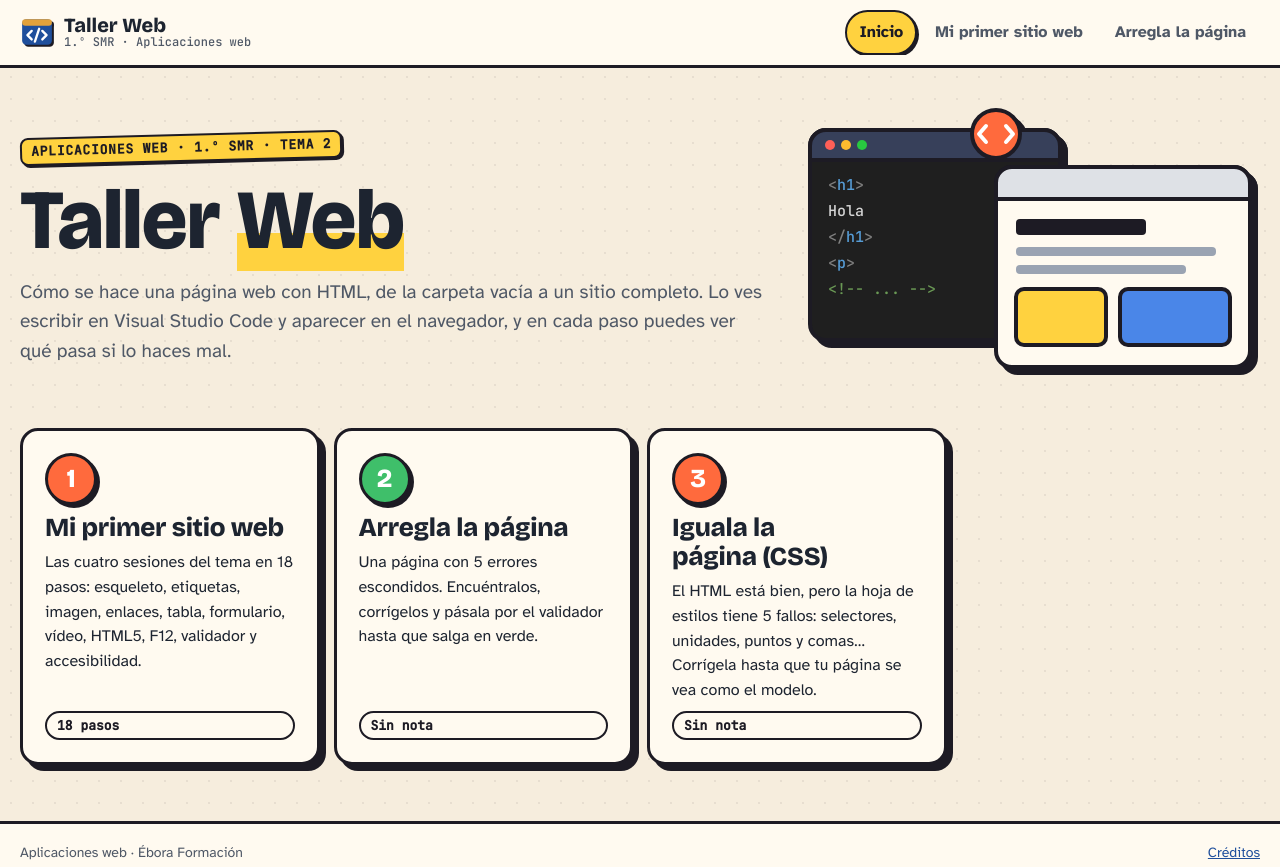
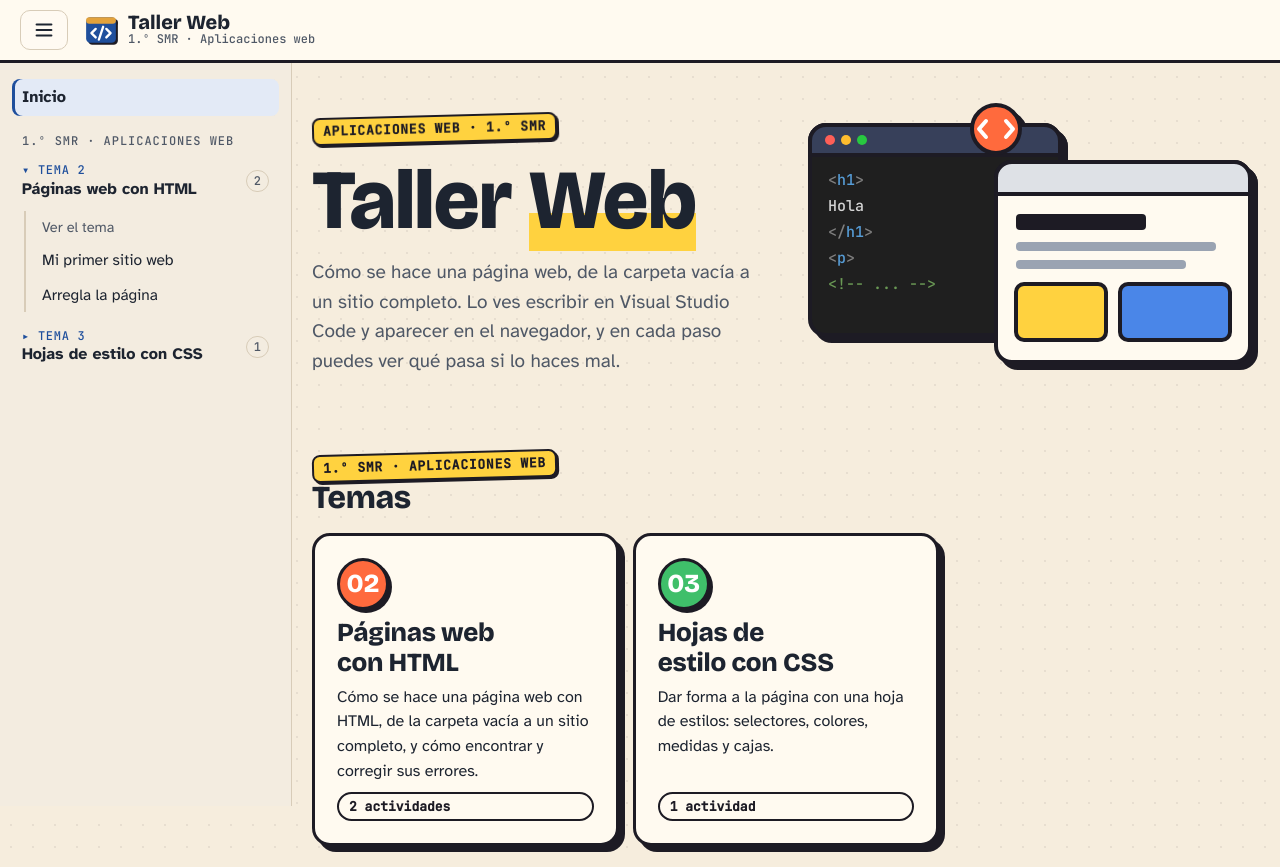
Before and after one commit to luisbs-ebora/taller-web, a plain HTML site: page index.html in a window 1280 px wide. Shown: the top 867 px of the page. Drawn offline with nearby package versions, Linux system fonts and the light colour scheme.

Commit message:
Menú lateral con los temas plegables y portada fija
- El menú de arriba pasa a un lateral: Tema 2 (HTML) y Tema 3 (CSS), cada uno con sus actividades; se abre solo el de la página en la que estás.
- La portada lleva un acceso por tema y cada tema tiene su página. Todo sale de un único índice (indice.js).

Co-Authored-By: Claude Fable 5.2 <noreply@anthropic.com>
Claude-Session: https://claude.ai/code/session_01SL1qqGagsrANCXmqtN8xhy

```diff
--- a/assets/css/app.css
+++ b/assets/css/app.css
@@ -227,3 +227,45 @@ dialog p { margin: 10px 0 18px; }
 .selector-temas a span { font-weight: 700; line-height: 1.3; }
 .selector-temas a:hover { box-shadow: inset 0 0 0 2px var(--azul); }
 .selector-temas a[aria-current="page"] { background: var(--azul-2); box-shadow: inset 0 0 0 2px var(--azul); }
+
+/* ---------- Menú lateral ---------- */
+.cabecera { justify-content: flex-start; flex-direction: row !important; align-items: center !important; }
+.btn-lateral { display: inline-flex; align-items: center; gap: 8px; padding: 8px 12px; border: 1px solid var(--linea); border-radius: 10px; background: var(--superficie); font-weight: 700; font-size: 16px; cursor: pointer; }
+.btn-lateral svg { width: 22px; height: 22px; }
+.btn-lateral:hover { border-color: var(--tinta-2); }
+.marco { flex: 1; display: flex; align-items: flex-start; width: 100%; }
+.marco > main { flex: 1; min-width: 0; }
+.lateral { --cab: 57px; flex: none; width: 292px; padding: 16px 12px 40px; font-size: 16px; line-height: 1.3; overflow-y: auto; overscroll-behavior: contain; background: var(--papel); border-right: 1px solid var(--linea); }
+.lateral ul { list-style: none; margin: 0; padding: 0; }
+.lateral a { display: flex; gap: 8px; align-items: baseline; padding: 8px 10px; border-radius: 8px; text-decoration: none; color: var(--tinta); }
+.lateral a:hover { background: var(--papel-2); }
+.lateral a[aria-current="page"] { background: var(--azul-2); color: var(--tinta); font-weight: 700; box-shadow: inset 3px 0 0 var(--azul); }
+.lat-inicio a, .lat-grupo > ul a { font-weight: 700; }
+.lat-rotulo { margin: 18px 10px 6px; font: 500 12px/1.2 var(--f-mono); letter-spacing: .08em; text-transform: uppercase; color: var(--tinta-2); }
+.lat-tema { border-radius: 10px; }
+.lat-tema + .lat-tema { margin-top: 2px; }
+.lat-tema summary { display: grid; grid-template-columns: 1fr auto; gap: 0 8px; padding: 9px 10px; border-radius: 8px; cursor: pointer; list-style: none; }
+.lat-tema summary::-webkit-details-marker { display: none; }
+.lat-tema summary:hover { background: var(--papel-2); }
+.lat-n { grid-column: 1; font: 500 12px/1.3 var(--f-mono); letter-spacing: .06em; text-transform: uppercase; color: var(--azul); }
+.lat-n::before { content: '▸ '; }
+.lat-tema[open] .lat-n::before { content: '▾ '; }
+.lat-t { grid-column: 1; font-weight: 700; }
+.lat-tema .cuenta { grid-column: 2; grid-row: 1 / span 2; align-self: center; font: 500 12px/1 var(--f-mono); color: var(--tinta-2); padding: 4px 7px; border: 1px solid var(--linea); border-radius: 999px; }
+.lat-tema ul { margin: 2px 0 8px 12px; padding-left: 8px; border-left: 2px solid var(--linea); }
+.lat-tema li a { font-size: 15.5px; padding: 7px 8px; }
+.lat-tema a.ver-tema { color: var(--tinta-2); font-size: 14.5px; }
+.marca-l { flex: none; width: 16px; height: 16px; border: 2px solid var(--linea); border-radius: 50%; font-size: 11px; line-height: 12px; text-align: center; font-weight: 700; translate: 0 2px; }
+.marca-l.vista { border-color: var(--ambar); }
+.marca-l.ok { border-color: var(--bien); background: var(--bien); color: var(--superficie); }
+.lat-velo { position: fixed; inset: 0; z-index: 14; background: rgba(20, 24, 30, .45); }
+.lat-velo[hidden] { display: none; }
+@media (min-width: 1280px) {
+  .lateral { display: none; position: sticky; top: var(--cab); height: calc(100vh - var(--cab)); }
+  body.con-lateral .lateral { display: block; }
+  .btn-lateral span { display: none; }
+}
+@media (max-width: 1279.98px) {
+  .lateral { position: fixed; z-index: 15; top: 0; left: 0; bottom: 0; width: min(320px, 86vw); padding-top: max(16px, env(safe-area-inset-top)); box-shadow: 8px 0 30px -12px rgba(0,0,0,.4); translate: -105% 0; visibility: hidden; transition: translate .2s ease, visibility .2s; }
+  .lateral.abierto { translate: 0 0; visibility: visible; }
+}
--- /dev/null
+++ b/assets/js/indice.js
@@ -0,0 +1,20 @@
+// indice.js — Qué hay en el taller, por tema. De aquí salen el menú lateral, la portada y la página de cada tema.
+// Para añadir una actividad o un tema, basta con añadirlo aquí.
+export const INDICE = {
+  clave: 'taller-web',
+  grupos: [
+    { rotulo: '1.º SMR · Aplicaciones web', temas: [
+      { id: 't2', n: 'Tema 2', titulo: 'Páginas web con HTML',
+        resumen: 'Cómo se hace una página web con HTML, de la carpeta vacía a un sitio completo, y cómo encontrar y corregir sus errores.',
+        items: [
+          { href: '#/clase', titulo: 'Mi primer sitio web', texto: 'Las cuatro sesiones del tema en 18 pasos: esqueleto, etiquetas, imagen, enlaces, tabla, formulario, vídeo, HTML5, F12, validador y accesibilidad.', chip: '18 pasos' },
+          { href: '#/practica', titulo: 'Arregla la página', texto: 'Una página con 5 errores escondidos. Encuéntralos, corrígelos y pásala por el validador hasta que salga en verde.', chip: 'Sin nota' }
+        ] },
+      { id: 't3', n: 'Tema 3', titulo: 'Hojas de estilo con CSS',
+        resumen: 'Dar forma a la página con una hoja de estilos: selectores, colores, medidas y cajas.',
+        items: [
+          { href: '#/css', titulo: 'Iguala la página (CSS)', texto: 'El HTML está bien, pero la hoja de estilos tiene 5 fallos: selectores, unidades, puntos y comas… Corrígela hasta que tu página se vea como el modelo.', chip: 'Sin nota' }
+        ] }
+    ] }
+  ]
+};
--- /dev/null
+++ b/assets/js/lateral.js
@@ -0,0 +1,76 @@
+// lateral.js — Menú lateral: los temas (plegables, con sus actividades) y los apartados fijos.
+// Sale de indice.js. Se construye una vez y en cada cambio de página se actualizan el enlace actual y el tema abierto.
+import { h } from './util.js';
+import { INDICE } from './indice.js';
+
+const CLAVE_PLEGADO = INDICE.clave + ':lateral';
+const CLAVE_TEMA = INDICE.clave + ':tema';
+const ANCHO_FIJO = '(min-width: 1280px)';
+const leer = k => { try { return localStorage.getItem(k); } catch (e) { return null; } };
+const escribir = (k, v) => { try { localStorage.setItem(k, v); } catch (e) { /* sin almacenamiento */ } };
+// Una actividad es «la actual» si su ruta coincide con la de la página (con o sin parámetros detrás)
+const rutaDe = href => href.startsWith('#/') ? href.slice(2) : null;
+const esDe = href => { const r = rutaDe(href); return r === null ? () => false : ruta => ruta === r || ruta.startsWith(r + '?'); };
+
+export function crearLateral(aside, boton, extras = []) {
+  const fijo = window.matchMedia(ANCHO_FIJO);
+  const enlaces = [];
+  const enlace = (href, contenido, es) => { const a = h('a', { href }, contenido); enlaces.push({ a, es }); return a; };
+
+  const bloques = [];
+  const grupos = INDICE.grupos.map(g => h('div.lat-grupo', h('p.lat-rotulo', g.rotulo), g.temas.map(t => {
+    const ver = enlace(`#/tema/${t.id}`, 'Ver el tema', r => r === 'tema/' + t.id);
+    ver.classList.add('ver-tema');
+    const det = h('details.lat-tema',
+      h('summary', h('span.lat-n', t.n), h('span.lat-t', t.titulo), h('span.cuenta', String(t.items.length))),
+      h('ul', h('li', ver), t.items.map(it => h('li', enlace(it.href, it.titulo, esDe(it.href))))));
+    bloques.push({ t, det });
+    return det;
+  })));
+  const fijos = [...(INDICE.extra || []), ...extras].filter(g => g.items.length).map(g => h('div.lat-grupo', h('p.lat-rotulo', g.rotulo),
+    h('ul', g.items.map(it => h('li', enlace(it.href, it.titulo, esDe(it.href)))))));
+
+  aside.replaceChildren(h('ul.lat-inicio', h('li', enlace('#/', 'Inicio', r => r === ''))), ...grupos, ...fijos);
+
+  const velo = h('div.lat-velo', { hidden: true });
+  aside.after(velo);
+  let abiertoMovil = false, ocultoPorExamen = false;
+  const plegado = () => leer(CLAVE_PLEGADO) === '1';
+  function pintar() {
+    const visible = fijo.matches ? !plegado() && !ocultoPorExamen : abiertoMovil;
+    document.body.classList.toggle('con-lateral', fijo.matches && visible);
+    aside.classList.toggle('abierto', !fijo.matches && visible);
+    aside.toggleAttribute('inert', !visible);
+    velo.hidden = fijo.matches || !visible;
+    boton.setAttribute('aria-expanded', String(visible));
+    boton.setAttribute('aria-label', visible ? 'Ocultar el menú' : 'Mostrar el menú');
+  }
+  boton.addEventListener('click', () => {
+    if (fijo.matches) {
+      if (ocultoPorExamen) { ocultoPorExamen = false; escribir(CLAVE_PLEGADO, '0'); }
+      else escribir(CLAVE_PLEGADO, plegado() ? '0' : '1');
+    } else abiertoMovil = !abiertoMovil;
+    pintar();
+  });
+  velo.addEventListener('click', () => { abiertoMovil = false; pintar(); });
+  document.addEventListener('keydown', e => { if (e.key === 'Escape' && abiertoMovil) { abiertoMovil = false; pintar(); boton.focus(); } });
+  fijo.addEventListener('change', () => { abiertoMovil = false; pintar(); });
+
+  let temaAbierto = null;
+  function actualizar(ruta) {
+    for (const { a, es } of enlaces) { if (es(ruta)) a.setAttribute('aria-current', 'page'); else a.removeAttribute('aria-current'); }
+    // Tema abierto: el de la página en la que estás; si no es de ningún tema, el último que visitaste.
+    const b = bloques.find(b => ruta === 'tema/' + b.t.id || b.t.items.some(it => esDe(it.href)(ruta)));
+    if (b) escribir(CLAVE_TEMA, b.t.id);
+    const quiero = (b && b.t.id) || temaAbierto || leer(CLAVE_TEMA) || bloques[0].t.id;
+    if (quiero !== temaAbierto) {
+      temaAbierto = bloques.some(x => x.t.id === quiero) ? quiero : bloques[0].t.id;
+      for (const x of bloques) x.det.open = x.t.id === temaAbierto;
+    }
+    // En el examen el menú se recoge para dejar todo el ancho; el botón lo vuelve a sacar.
+    ocultoPorExamen = /(^|\/)examen$/.test(ruta);
+    abiertoMovil = false;
+    pintar();
+  }
+  return { actualizar };
+}
--- a/assets/js/main.js
+++ b/assets/js/main.js
@@ -1,6 +1,8 @@
 // main.js — Enrutador de la web (rutas con #/…). Cada vista devuelve { el, montado?, destruir? }.
 import { h } from './util.js';
 import { vistaInicio } from './vistas/inicio.js';
+import { vistaTema } from './vistas/temas.js';
+import { crearLateral } from './lateral.js';
 import { vistaEscena } from './web/escena.js';
 import { vistaPractica } from './vistas/practica.js';
 import { vistaIguala } from './vistas/iguala.js';
@@ -19,6 +21,7 @@ function vistaCreditos() {
 const RUTAS = [
   [/^$/, () => vistaInicio()],
   [/^creditos$/, () => vistaCreditos()],
+  [/^tema\/([\w-]+)$/, m => vistaTema(m[1])],
   [/^clase$/, () => vistaEscena()],
   [/^practica$/, () => vistaPractica()],
   [/^css$/, () => vistaIguala()],
@@ -31,10 +34,7 @@ async function navegar() {
   if (actual && actual.destruir) { try { actual.destruir(); } catch (e) { console.error(e); } }
   actual = null;
   main.replaceChildren(h('div.cargando', 'Cargando…'));
-  const seccion = ruta === '' ? 'inicio' : ruta.split('/')[0];
-  document.querySelectorAll('.menu a').forEach(a => {
-    if (a.dataset.ruta === seccion) a.setAttribute('aria-current', 'page'); else a.removeAttribute('aria-current');
-  });
+  if (lateral) lateral.actualizar(ruta);
   try {
     const r = RUTAS.find(([re]) => re.test(ruta));
     if (!r) throw new Error('Esta página no existe.');
@@ -52,5 +52,11 @@ async function navegar() {
   main.focus({ preventScroll: true });
 }
 
+// El menú lateral se monta aparte: si fallara, la web sigue funcionando sin él.
+let lateral = null;
+try {
+  lateral = crearLateral(document.getElementById('lateral'), document.getElementById('btn-lateral'));
+} catch (e) { console.error(e); document.getElementById('btn-lateral').hidden = true; }
+
 window.addEventListener('hashchange', navegar);
 navegar();
--- a/assets/js/vistas/inicio.js
+++ b/assets/js/vistas/inicio.js
@@ -1,5 +1,6 @@
-// inicio.js — Portada del Taller Web.
+// inicio.js — Portada del Taller Web. Es fija: un acceso por tema, que sale de indice.js.
 import { h } from '../util.js';
+import { tarjetasDeTemas } from './temas.js';
 
 // Dibujo de la portada: el editor a la izquierda y el navegador a la derecha
 function dibujo() {
@@ -30,17 +31,12 @@ function dibujo() {
 }
 
 export function vistaInicio() {
-  const tarjeta = (href, num, titulo, texto, extra) => h('a.tarjeta.leccion-card', { href },
-    h('span.num', num), h('h3', titulo), h('p', texto), extra ? h('span.estado.chip', extra) : null);
   return { el: h('section',
     h('div.tw-heroe',
       h('div.inicio-cab',
-        h('span.etiqueta', 'Aplicaciones web · 1.º SMR · Tema 2'),
+        h('span.etiqueta', 'Aplicaciones web · 1.º SMR'),
         h('h1', 'Taller ', h('span', 'Web')),
-        h('p.lead', 'Cómo se hace una página web con HTML, de la carpeta vacía a un sitio completo. Lo ves escribir en Visual Studio Code y aparecer en el navegador, y en cada paso puedes ver qué pasa si lo haces mal.')),
+        h('p.lead', 'Cómo se hace una página web, de la carpeta vacía a un sitio completo. Lo ves escribir en Visual Studio Code y aparecer en el navegador, y en cada paso puedes ver qué pasa si lo haces mal.')),
       dibujo()),
-    h('div.rejilla', { style: 'margin-top:28px' },
-      tarjeta('#/clase', '1', 'Mi primer sitio web', 'Las cuatro sesiones del tema en 18 pasos: esqueleto, etiquetas, imagen, enlaces, tabla, formulario, vídeo, HTML5, F12, validador y accesibilidad.', '18 pasos'),
-      tarjeta('#/practica', '2', 'Arregla la página', 'Una página con 5 errores escondidos. Encuéntralos, corrígelos y pásala por el validador hasta que salga en verde.', 'Sin nota'),
-      tarjeta('#/css', '3', 'Iguala la página (CSS)', 'El HTML está bien, pero la hoja de estilos tiene 5 fallos: selectores, unidades, puntos y comas… Corrígela hasta que tu página se vea como el modelo.', 'Sin nota'))) };
+    tarjetasDeTemas()) };
 }
--- /dev/null
+++ b/assets/js/vistas/temas.js
@@ -0,0 +1,23 @@
+// temas.js — Página de un tema: sus actividades en tarjetas. Sale de indice.js.
+import { h } from '../util.js';
+import { INDICE } from '../indice.js';
+
+export const tarjeta = (href, num, titulo, texto, extra) => h('a.tarjeta.leccion-card', { href },
+  h('span.num', num), h('h3', titulo), h('p', texto), extra ? h('span.estado.chip', extra) : null);
+
+export function tarjetasDeTemas() {
+  return INDICE.grupos.map(g => h('section.seccion',
+    h('header', h('div', h('span.etiqueta', g.rotulo), h('h2', 'Temas'))),
+    h('div.rejilla', g.temas.map(t => tarjeta(`#/tema/${t.id}`, t.n.replace(/\D+/g, '').padStart(2, '0'), t.titulo, t.resumen,
+      t.items.length === 1 ? '1 actividad' : t.items.length + ' actividades')))));
+}
+
+export function vistaTema(id) {
+  for (const g of INDICE.grupos) {
+    const t = g.temas.find(x => x.id === id);
+    if (t) return { el: h('section',
+      h('div.inicio-cab', h('span.etiqueta', g.rotulo + ' · ' + t.n), h('h1', t.titulo), h('p.lead', t.resumen)),
+      h('div.rejilla', { style: 'margin-top:28px' }, t.items.map((it, i) => tarjeta(it.href, String(i + 1), it.titulo, it.texto, it.chip)))) };
+  }
+  throw new Error('Este tema no existe.');
+}
--- a/index.html
+++ b/index.html
@@ -19,19 +19,21 @@
 <body>
   <a class="saltar" href="#contenido">Saltar al contenido</a>
   <header class="cabecera">
+    <button class="btn-lateral" id="btn-lateral" type="button" aria-controls="lateral" aria-expanded="false" aria-label="Mostrar el menú">
+      <svg viewBox="0 0 24 24" aria-hidden="true"><path d="M4 6h16M4 12h16M4 18h16" fill="none" stroke="currentColor" stroke-width="2.4" stroke-linecap="round"/></svg>
+      <span>Menú</span>
+    </button>
     <a class="marca" href="#/">
       <svg viewBox="0 0 32 32" aria-hidden="true"><rect x="2" y="4" width="28" height="24" rx="4" fill="var(--azul)"/><rect x="2" y="4" width="28" height="6" rx="3" fill="var(--ambar)"/><path d="M11 15l-4 4 4 4M21 15l4 4-4 4M18 13l-4 12" stroke="#fff" stroke-width="2.2" fill="none" stroke-linecap="round" stroke-linejoin="round"/></svg>
       <span><b>Taller Web</b><small>1.º SMR · Aplicaciones web</small></span>
     </a>
-    <nav class="menu" aria-label="Secciones">
-      <a href="#/" data-ruta="inicio">Inicio</a>
-      <a href="#/clase" data-ruta="clase">Mi primer sitio web</a>
-      <a href="#/practica" data-ruta="practica">Arregla la página</a>
-    </nav>
   </header>
-  <main id="contenido" tabindex="-1">
-    <div class="cargando">Cargando…</div>
-  </main>
+  <div class="marco">
+    <nav class="lateral" id="lateral" aria-label="Temas y secciones" inert></nav>
+    <main id="contenido" tabindex="-1">
+      <div class="cargando">Cargando…</div>
+    </main>
+  </div>
   <footer class="pie">
     <span>Aplicaciones web · Ébora Formación</span>
     <a href="#/creditos">Créditos</a>
```
